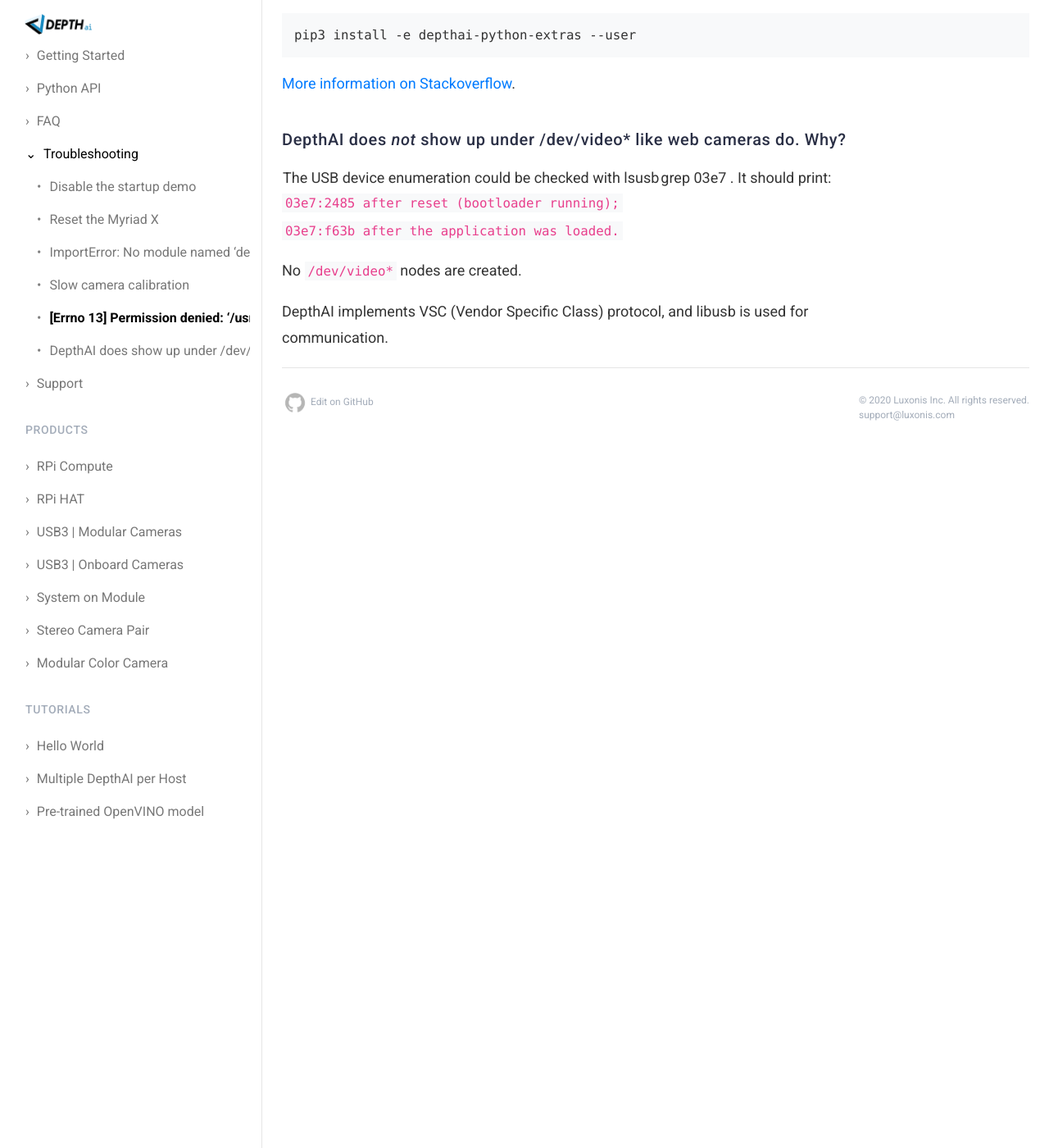
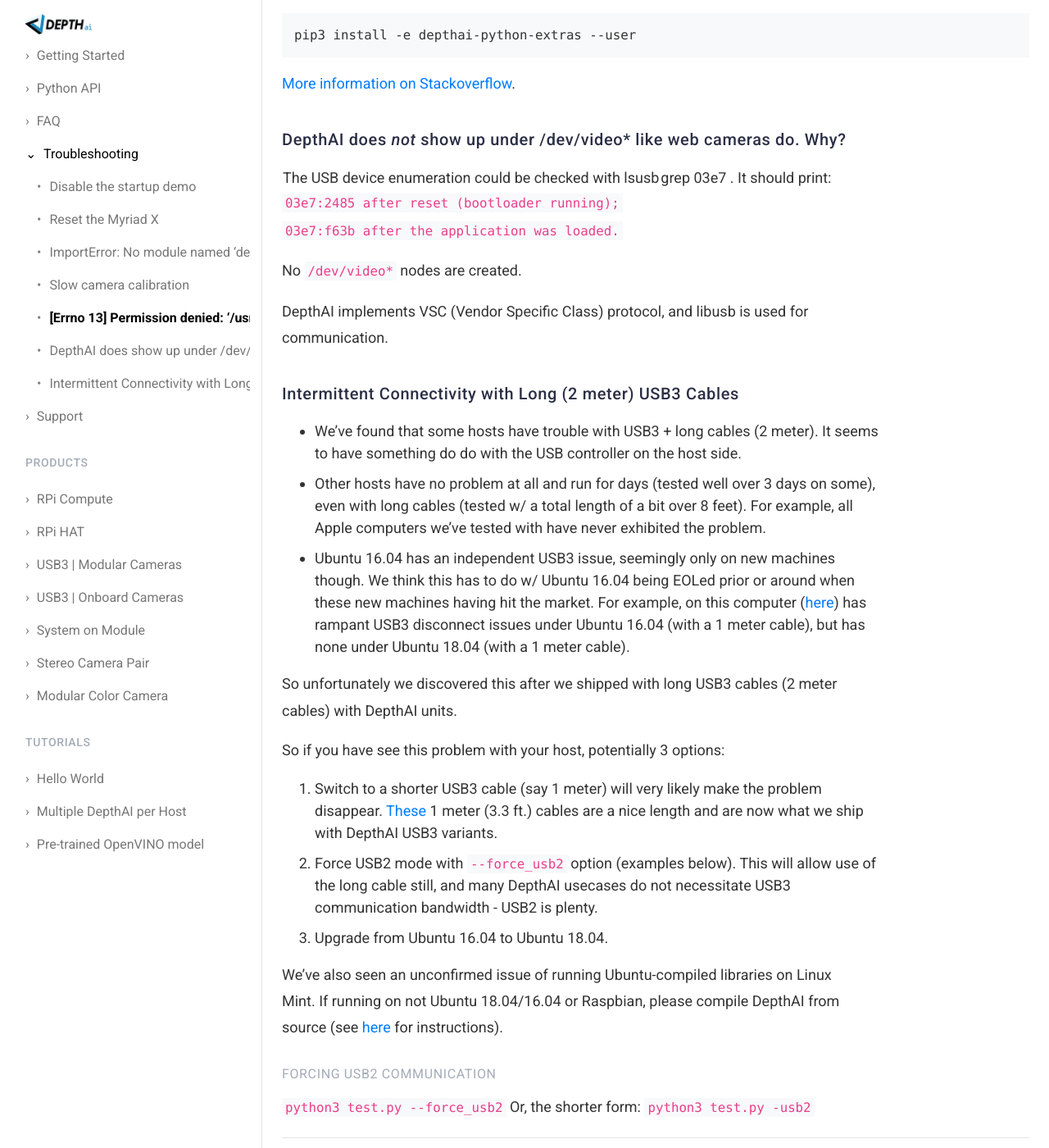
Before and after one commit to luxonis/depthai-docs-website, a Jekyll site: the page built from troubleshooting.md, in a window 1280 px wide and 1400 px high, scrolled down 1891 px. Shown: the whole window at 82% size. Built offline with Jekyll 4.4.1, drawn with Linux system fonts in a browser that asks for light colours; nearby versions of some CDN libraries.

Commit message:
Update troubleshooting.md

```diff
--- a/troubleshooting.md
+++ b/troubleshooting.md
@@ -83,3 +83,23 @@
 No `/dev/video*` nodes are created.
 
 DepthAI implements VSC (Vendor Specific Class) protocol, and libusb is used for communication.
+
+### Intermittent Connectivity with Long (2 meter) USB3 Cables
+
+- We've found that some hosts have trouble with USB3 + long cables (2 meter).  It seems to have something do do with the USB controller on the host side.
+- Other hosts have no problem at all and run for days (tested well over 3 days on some), even with long cables (tested w/ a total length of a bit over 8 feet).  For example, all Apple computers we've tested with have never exhibited the problem.
+- Ubuntu 16.04 has an independent USB3 issue, seemingly only on new machines though.  We think this has to do w/ Ubuntu 16.04 being EOLed prior or around when these new machines having hit the market.  For example, on this computer ([here](https://pcpartpicker.com/list/KTDFQZ)) has rampant USB3 disconnect issues under Ubuntu 16.04 (with a 1 meter cable), but has none under Ubuntu 18.04 (with a 1 meter cable).
+
+So unfortunately we discovered this after we shipped with long USB3 cables (2 meter cables) with DepthAI units.
+
+So if you have see this problem with your host, potentially 3 options:
+1. Switch to a shorter USB3 cable (say 1 meter) will very likely make the problem disappear.  [These](https://www.amazon.com/gp/product/B07S4G4L4Z/ref=ppx_yo_dt_b_asin_title_o00_s00?ie=UTF8&psc=1) 1 meter (3.3 ft.) cables are a nice length and are now what we ship with DepthAI USB3 variants.
+2. Force USB2 mode with `--force_usb2` option (examples below).  This will allow use of the long cable still, and many DepthAI usecases do not necessitate USB3 communication bandwidth - USB2 is plenty.
+3. Upgrade from Ubuntu 16.04 to Ubuntu 18.04.
+
+We've also seen an unconfirmed issue of running Ubuntu-compiled libraries on Linux Mint.  If running on not Ubuntu 18.04/16.04 or Raspbian, please compile DepthAI from source (see [here](https://github.com/luxonis/depthai-python-extras#python-modules) for instructions).
+
+#### Forcing USB2 Communication
+`python3 test.py --force_usb2`
+Or, the shorter form:
+`python3 test.py -usb2`
```
